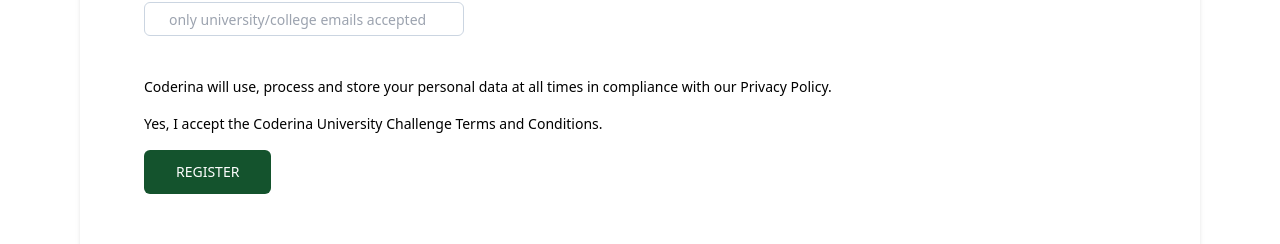
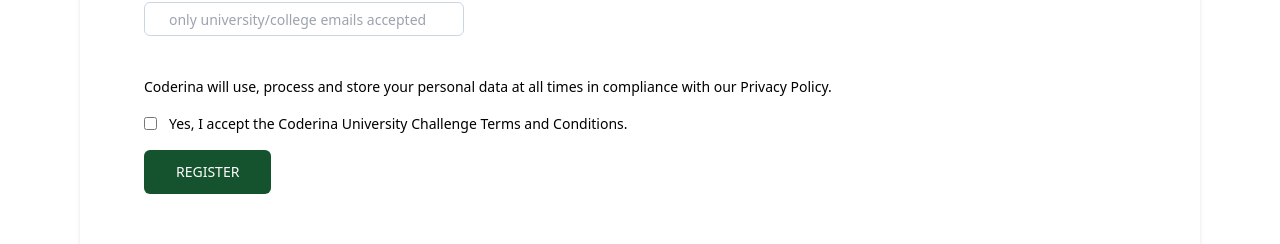
Before and after one commit to Victoryk-tech/coderinaUniversity, a React (Vite) app in the folder client/: page / in a window 1280 px wide. Shown: the part 1129-1373 px from the top of the page. Built offline with nearby package versions, Linux system fonts and the light colour scheme.

Commit message:
checkbox

```diff
--- a/client/src/pages/RegistrationPage.jsx
+++ b/client/src/pages/RegistrationPage.jsx
@@ -152,15 +152,18 @@
               </div>
             </div>
 
-            <div className="space-y-4 text-[14px]">
+            <div className="space-y-4 text-[14px] items-start">
               <h3 className="">
                 Coderina will use, process and store your personal data at all
                 times in compliance with our Privacy Policy.
               </h3>
-              <p>
-                Yes, I accept the Coderina University Challenge Terms and
-                Conditions.
-              </p>
+              <div className="space-x-3 flex items-center justify-start">
+                <input type="checkbox"></input>
+                <p>
+                  Yes, I accept the Coderina University Challenge Terms and
+                  Conditions.
+                </p>
+              </div>
 
               <button className="px-8 py-3 text-sm cursor-pointer bg-green-900 text-white rounded-md ">
                 REGISTER
```
